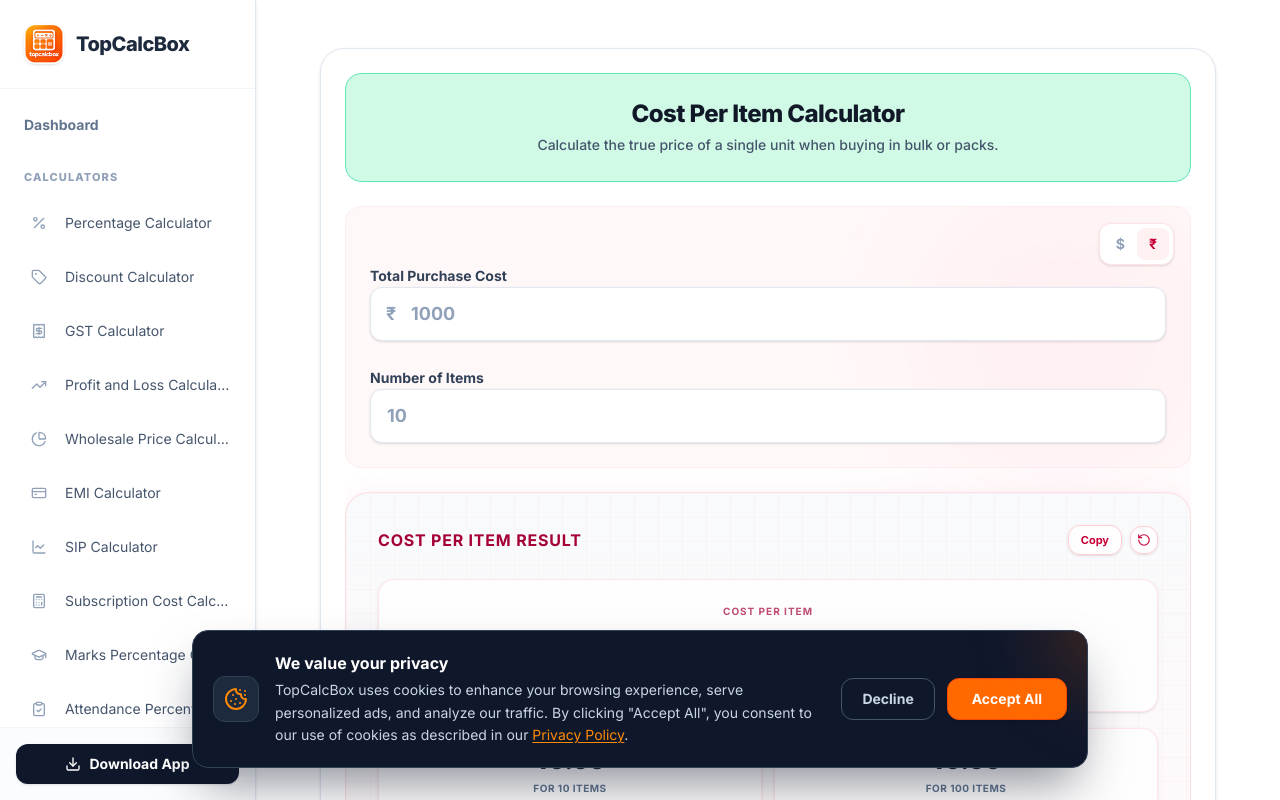
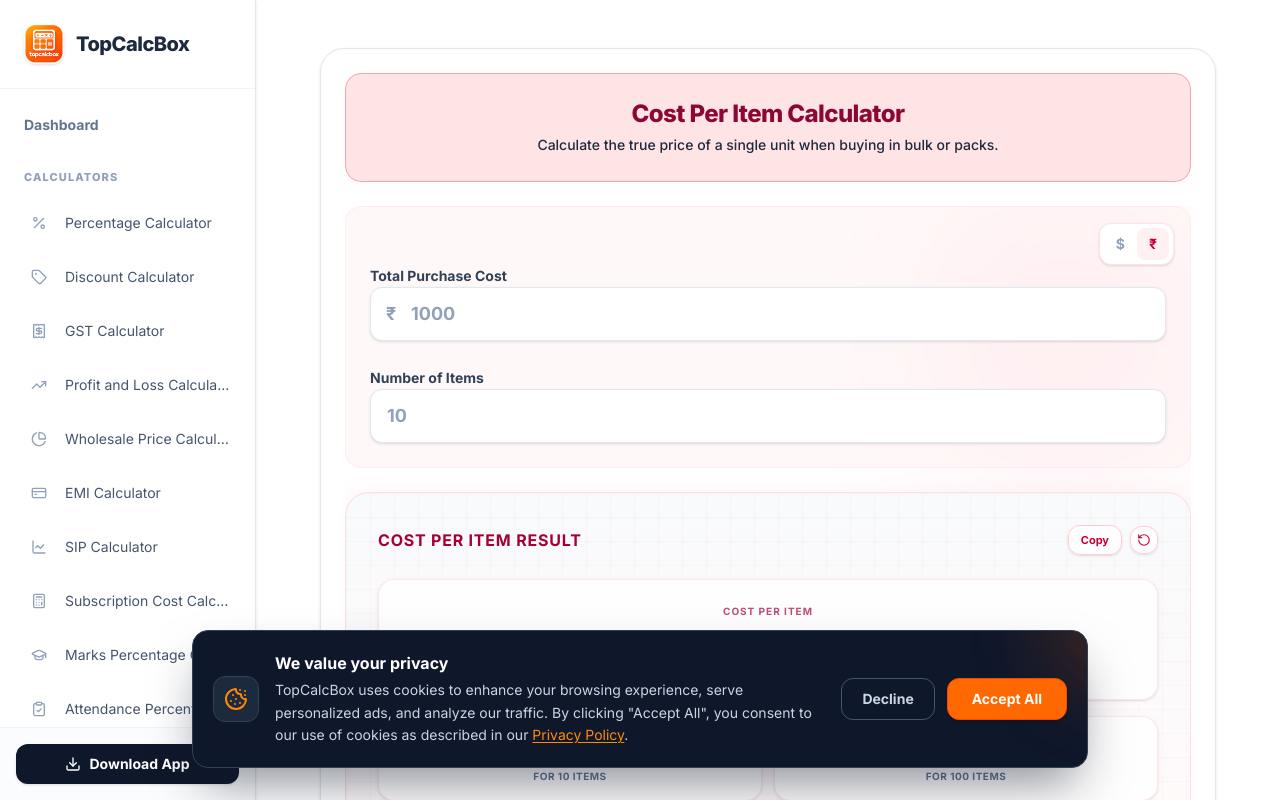
Before and after one commit to Amitrajpoot92/15tools, a Next.js app: page /cost-per-item-calculator in a window 1280 px wide. Built offline with nearby package versions, Linux system fonts and the light colour scheme.

Commit message:
Fix Cost Per Item Calculator heading color and typography

```diff
--- a/src/app/cost-per-item-calculator/page.tsx
+++ b/src/app/cost-per-item-calculator/page.tsx
@@ -34,11 +34,11 @@ export default function CostPerItemCalculatorPage() {
       <div className="max-w-4xl mx-auto mb-10 bg-white rounded-3xl p-4 md:p-6 shadow-sm border border-slate-200 mt-2">
         {/* Ultra Compact Header */}
         {/* Ultra Compact Header */}
-        <div className="flex flex-col items-center text-center bg-emerald-100 rounded-2xl p-4 md:p-6 mb-6 border border-emerald-300">
-          <h1 className="text-xl md:text-2xl font-extrabold text-[#111827] tracking-tight mb-1">
+        <div className="flex flex-col items-center text-center bg-rose-100 rounded-2xl p-4 md:p-6 mb-6 border border-rose-300">
+          <h1 className="text-xl md:text-2xl font-extrabold text-rose-900 tracking-tight mb-1">
             Cost Per Item Calculator
           </h1>
-          <p className="text-slate-600 text-xs md:text-sm max-w-2xl font-medium leading-relaxed">
+          <p className="text-slate-800 text-xs md:text-sm max-w-2xl font-medium leading-relaxed">
             Calculate the true price of a single unit when buying in bulk or packs.
           </p>
         </div>
--- a/src/components/calculators/CostPerItemCalculator.tsx
+++ b/src/components/calculators/CostPerItemCalculator.tsx
@@ -36,7 +36,7 @@ export function CostPerItemCalculator() {
     return new Intl.NumberFormat('en-IN', {
       style: 'currency',
       currency: currency === '₹' ? 'INR' : 'USD',
-      minimumFractionDigits: 2,
+      minimumFractionDigits: amount % 1 !== 0 ? 2 : 0,
       maximumFractionDigits: 2
     }).format(amount).replace('INR', '₹').replace('USD', '$');
   };
@@ -133,20 +133,20 @@ Calculate Online: https://topcalcbox.com/cost-per-item-calculator`;
             >
               <div className="bg-white/80 backdrop-blur-sm shadow-sm border border-rose-200/50 rounded-2xl p-6 flex flex-col items-center justify-center text-center">
                 <span className="text-[10px] text-rose-800/70 font-bold uppercase tracking-widest mb-2">Cost per Item</span>
-                <span className="text-4xl md:text-5xl lg:text-6xl font-extrabold text-slate-900 truncate max-w-full px-2" title={formatCurrency(costPerItem)}>
+                <span className="text-3xl sm:text-4xl md:text-5xl font-extrabold text-slate-900 w-full break-all px-2" title={formatCurrency(costPerItem)}>
                   {formatCurrency(costPerItem)}
                 </span>
               </div>
 
               <div className="grid grid-cols-2 gap-3">
                 <div className="bg-white/80 backdrop-blur-sm shadow-sm border border-rose-200/50 rounded-2xl p-4 flex flex-col items-center justify-center text-center">
-                  <span className="text-xl md:text-2xl font-extrabold text-slate-800 truncate max-w-full" title={formatCurrency(costPerItem * 10)}>
+                  <span className="text-lg sm:text-xl md:text-2xl font-extrabold text-slate-800 w-full break-all" title={formatCurrency(costPerItem * 10)}>
                     {formatCurrency(costPerItem * 10)}
                   </span>
                   <span className="text-[10px] text-slate-500 font-bold uppercase tracking-wider mt-1">For 10 Items</span>
                 </div>
                 <div className="bg-white/80 backdrop-blur-sm shadow-sm border border-rose-200/50 rounded-2xl p-4 flex flex-col items-center justify-center text-center">
-                  <span className="text-xl md:text-2xl font-extrabold text-slate-800 truncate max-w-full" title={formatCurrency(costPerItem * 100)}>
+                  <span className="text-lg sm:text-xl md:text-2xl font-extrabold text-slate-800 w-full break-all" title={formatCurrency(costPerItem * 100)}>
                     {formatCurrency(costPerItem * 100)}
                   </span>
                   <span className="text-[10px] text-slate-500 font-bold uppercase tracking-wider mt-1">For 100 Items</span>
```
